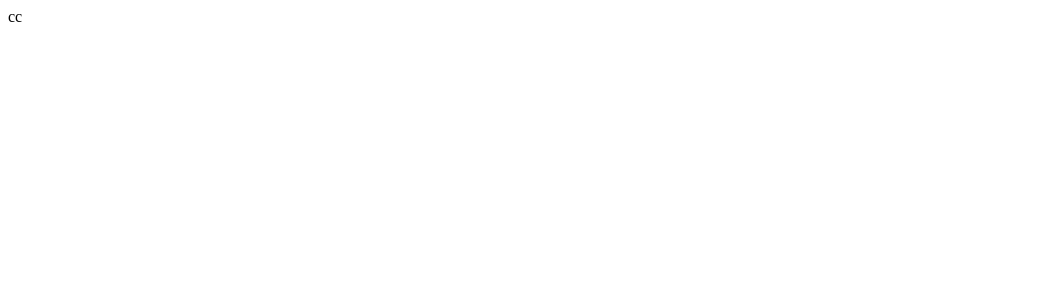
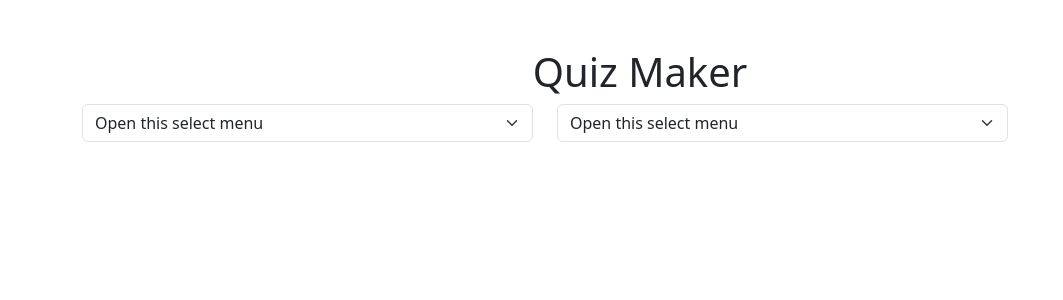
Before and after one commit to mariem548/QuizExam, a React (Create React App) app in the folder quiz/: page / in a window 1280 px wide. Shown: the top 300 px of the page, without its empty margins (0-1063 px from the left). Built offline with nearby package versions, Linux system fonts and the light colour scheme; no server answers.

Commit message:
appel des api et implementation des composants quiz

```diff
--- a/quiz/package.json
+++ b/quiz/package.json
@@ -6,7 +6,9 @@
     "@testing-library/jest-dom": "^5.17.0",
     "@testing-library/react": "^13.4.0",
     "@testing-library/user-event": "^13.5.0",
+    "bootstrap": "^5.3.3",
     "react": "^18.3.1",
+    "react-bootstrap": "^2.10.5",
     "react-dom": "^18.3.1",
     "react-router-dom": "^6.27.0",
     "react-scripts": "5.0.1",
--- a/quiz/src/App.js
+++ b/quiz/src/App.js
@@ -1,5 +1,19 @@
+import React from "react";
+import { Routes, Route } from "react-router-dom";
+import "bootstrap/dist/css/bootstrap.min.css";
+import Quiz from "./components/quiz";
+import QuizResults from "./components/quizResults";
+import QuizProvider from "./hook/useQuizContext";
+
 function App() {
-  return <div className="App">cc</div>;
+  return (
+    <QuizProvider>
+      <Routes>
+        <Route path="/" element={<Quiz />} />
+        <Route path="/results" element={<QuizResults />} />
+      </Routes>
+    </QuizProvider>
+  );
 }
 
 export default App;
--- /dev/null
+++ b/quiz/src/api/api.js
@@ -0,0 +1,19 @@
+export const fetchCategories = async () => {
+  const responseCategorie = await fetch("https://opentdb.com/api_category.php");
+  if (!responseCategorie) {
+    return new Error(" Probleme lors de chargement des categories ");
+  }
+  const data = await responseCategorie.json();
+  return data.trivia_categories;
+};
+
+export const fetchQuestions = async () => {
+  const responseQuestions = await fetch(
+    "https://opentdb.com/api.php?amount=5&category=11&difficulty=easy&type=multiple"
+  );
+  if (!responseQuestions.ok) {
+    throw new Error(" Probleme lors de récuperation des questions");
+  }
+  const data = await responseQuestions.json();
+  return data.results;
+};
--- /dev/null
+++ b/quiz/src/components/quiz.jsx
@@ -0,0 +1,76 @@
+import { useNavigate } from "react-router-dom";
+import QuizCategory from "./quizCategory";
+import { useContext, useEffect, useState } from "react";
+import { QuizContext } from "../hook/useQuizContext";
+import { fetchCategories, fetchQuestions } from "../api/api";
+import QuizQuestions from "./quizQuestions";
+import { difficulties } from "../utils/utils";
+
+export default function Quiz() {
+  const navigate = useNavigate();
+  const {
+    questions,
+    setQuestions,
+    setScore,
+    selectedAnswers,
+    setSelectedAnswers,
+  } = useContext(QuizContext);
+  const [categories, setCategories] = useState([]);
+  const [selectedCategory, setSelectedCategory] = useState("");
+  const [selectedDifficulty, setSelectedDifficulty] = useState("");
+  const [showQuiz, setShowQuiz] = useState(false);
+
+  useEffect(() => {
+    const getCategories = async () => {
+      try {
+        const categoriesData = await fetchCategories();
+        setCategories(categoriesData);
+        console.log("categoriesData", categoriesData);
+      } catch (error) {
+        console.error("Error fetching categories:", error);
+      }
+    };
+    getCategories();
+  }, []);
+
+  const handleStartQuiz = async () => {
+    try {
+      const questions = await fetchQuestions();
+      setQuestions(questions);
+      setShowQuiz(true);
+    } catch (error) {
+      console.error("Error fetching questions:", error);
+    }
+  };
+
+  const handleSubmit = () => {
+    const calculatedScore = questions.reduce((score, question, index) => {
+      score += selectedAnswers[index] === question.correct_answer ? 1 : 0;
+    });
+    setScore(calculatedScore);
+    navigate("/results");
+  };
+
+  return (
+    <div className="container mt-5">
+      <h1 className="text-center">Quiz Maker</h1>
+      <QuizCategory
+        categories={categories}
+        difficulties={difficulties}
+        selectedCategory={selectedCategory}
+        setSelectedCategory={setSelectedCategory}
+        selectedDifficulty={selectedDifficulty}
+        setSelectedDifficulty={setSelectedDifficulty}
+        handleStartQuiz={handleStartQuiz}
+      />{" "}
+      {showQuiz && (
+        <QuizQuestions
+          questions={questions}
+          selectedAnswers={selectedAnswers}
+          setSelectedAnswers={setSelectedAnswers}
+          handleSubmit={handleSubmit}
+        />
+      )}
+    </div>
+  );
+}
--- /dev/null
+++ b/quiz/src/components/quizCategory.jsx
@@ -0,0 +1,26 @@
+import { Form } from "react-bootstrap";
+
+export default function QuizCategory() {
+  return (
+    <Form>
+      <div className="row">
+        <div className="col-5">
+          <Form.Select aria-label="categorySelect"  id="categorySelect">
+            <option>Open this select menu</option>
+            <option value="1">One</option>
+            <option value="2">Two</option>
+            <option value="3">Three</option>
+          </Form.Select>
+        </div>
+        <div className="col-5">
+          <Form.Select aria-label="Default select example">
+            <option>Open this select menu</option>
+            <option value="1">One</option>
+            <option value="2">Two</option>
+            <option value="3">Three</option>
+          </Form.Select>
+        </div>
+      </div>
+    </Form>
+  );
+}
--- /dev/null
+++ b/quiz/src/components/quizQuestions.jsx
@@ -0,0 +1,3 @@
+export default function QuizQuestions() {
+  return <div>cc</div>;
+}
--- /dev/null
+++ b/quiz/src/components/quizResults.jsx
@@ -0,0 +1,4 @@
+
+export default function QuizResults() {
+    return (<div>ccc</div>);
+  }
--- /dev/null
+++ b/quiz/src/hook/useQuizContext.js
@@ -0,0 +1,31 @@
+import { createContext, useState } from "react";
+import { node } from "prop-types";
+
+export const QuizContext = createContext();
+
+const QuizProvider = ({ children }) => {
+  const [questions, setQuestions] = useState([]);
+  const [answers, setAnswers] = useState([]);
+  const [score, setScore] = useState(0);
+  const [selectedAnswers, setSelectedAnswers] = useState([]);
+  return (
+    <QuizContext.Provider
+      value={{
+        questions,
+        setQuestions,
+        answers,
+        setAnswers,
+        score,
+        setScore,
+        selectedAnswers,
+        setSelectedAnswers,
+      }}
+    >
+      {children}
+    </QuizContext.Provider>
+  );
+};
+QuizProvider.propTypes = {
+  children: node.isRequired,
+};
+export default QuizProvider;
--- a/quiz/src/index.js
+++ b/quiz/src/index.js
@@ -1,10 +1,11 @@
 import React from "react";
 import ReactDOM from "react-dom/client";
+import { BrowserRouter as Router } from "react-router-dom";
 import App from "./App";
 
 const root = ReactDOM.createRoot(document.getElementById("root"));
 root.render(
-  <React.StrictMode>
+  <Router>
     <App />
-  </React.StrictMode>
+  </Router>
 );
--- /dev/null
+++ b/quiz/src/utils/utils.js
@@ -0,0 +1,5 @@
+export const difficulties = [
+  { id: "easy", name: "Easy" },
+  { id: "medium", name: "Medium" },
+  { id: "hard", name: "Hard" },
+];
```
Also changed, not shown: 2 other files (tests, documents, lock files or other folders).
